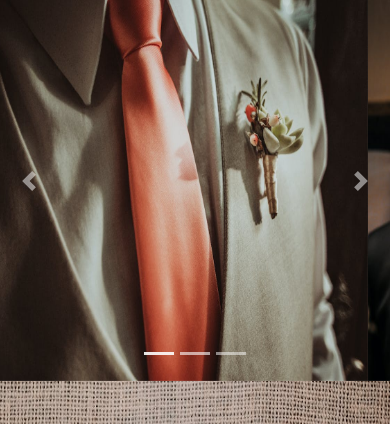
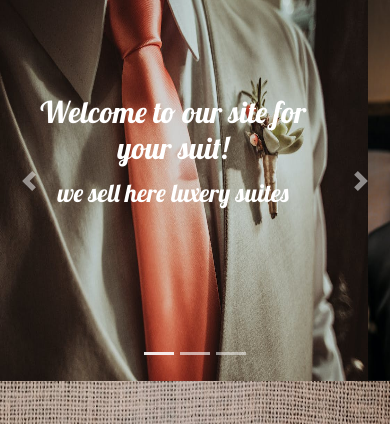
Before and after one commit to George-Ashraf/suits, a plain HTML site: page index.html in a window 390 px wide. Shown: the part 89-513 px from the top of the page. Drawn offline with Linux system fonts and the light colour scheme.

Commit message:
fourth commit

```diff
--- a/css/main.css
+++ b/css/main.css
@@ -2,7 +2,9 @@
     margin: 0;
     padding: 0;
 }
-
+body{
+    overflow-x: hidden;
+}
 
 .items{
     text-align: center;
@@ -571,6 +573,21 @@ footer .copy .row .links i:hover {
     color: crimson;
 }
 @media(max-width:780px){
+    .photos .carousel-inner .carousel-item img {
+        height: 700px;
+    }
+
+    .photos .carousel-inner .carousel-item .carousel-caption p {
+        margin-bottom: 130px;
+        font-size: 25px;
+        font-family: 'Lobster', cursive;
+
+    }
+
+    .photos .carousel-inner .carousel-item .carousel-caption h5 {
+        font-size: 30px;
+        font-family: 'Lobster', cursive;
+    }
     .items{
         background: linear-gradient(to right, #5F2217, #C47861, #AAAFA7, #57493B);
         text-align: center;
--- a/index.html
+++ b/index.html
@@ -60,7 +60,7 @@
         <div class="carousel-inner">
             <div class="carousel-item active">
                 <img src="images/p5.jpeg" class="d-block w-100" alt="...">
-                <div class="carousel-caption d-none d-md-block">
+                <div class="carousel-caption d-block d-md-block">
                     <h5>Welcome to our site for your suit!</h5>
                     <p>we sell here luxery suites</p>
                 </div>
```
